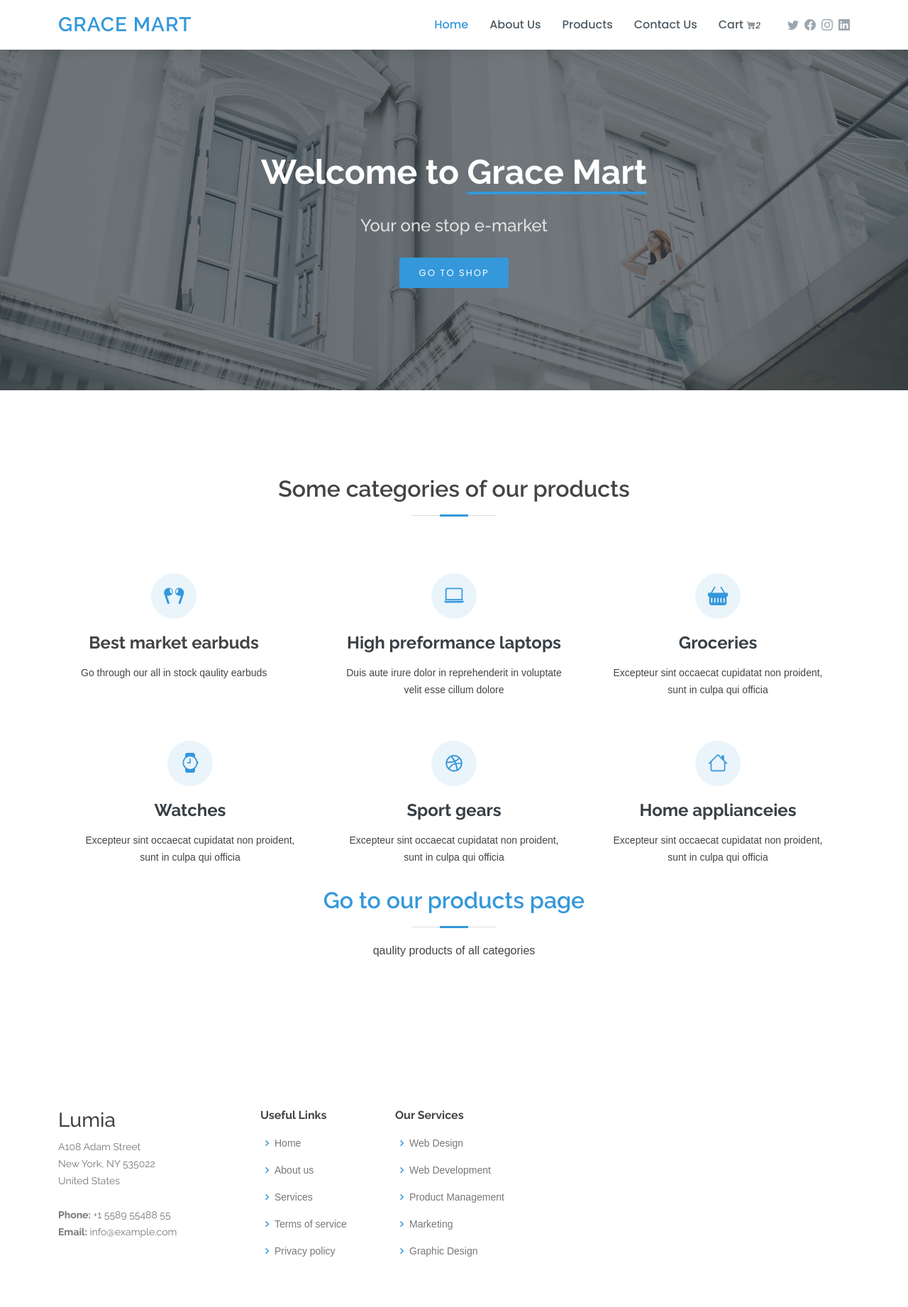
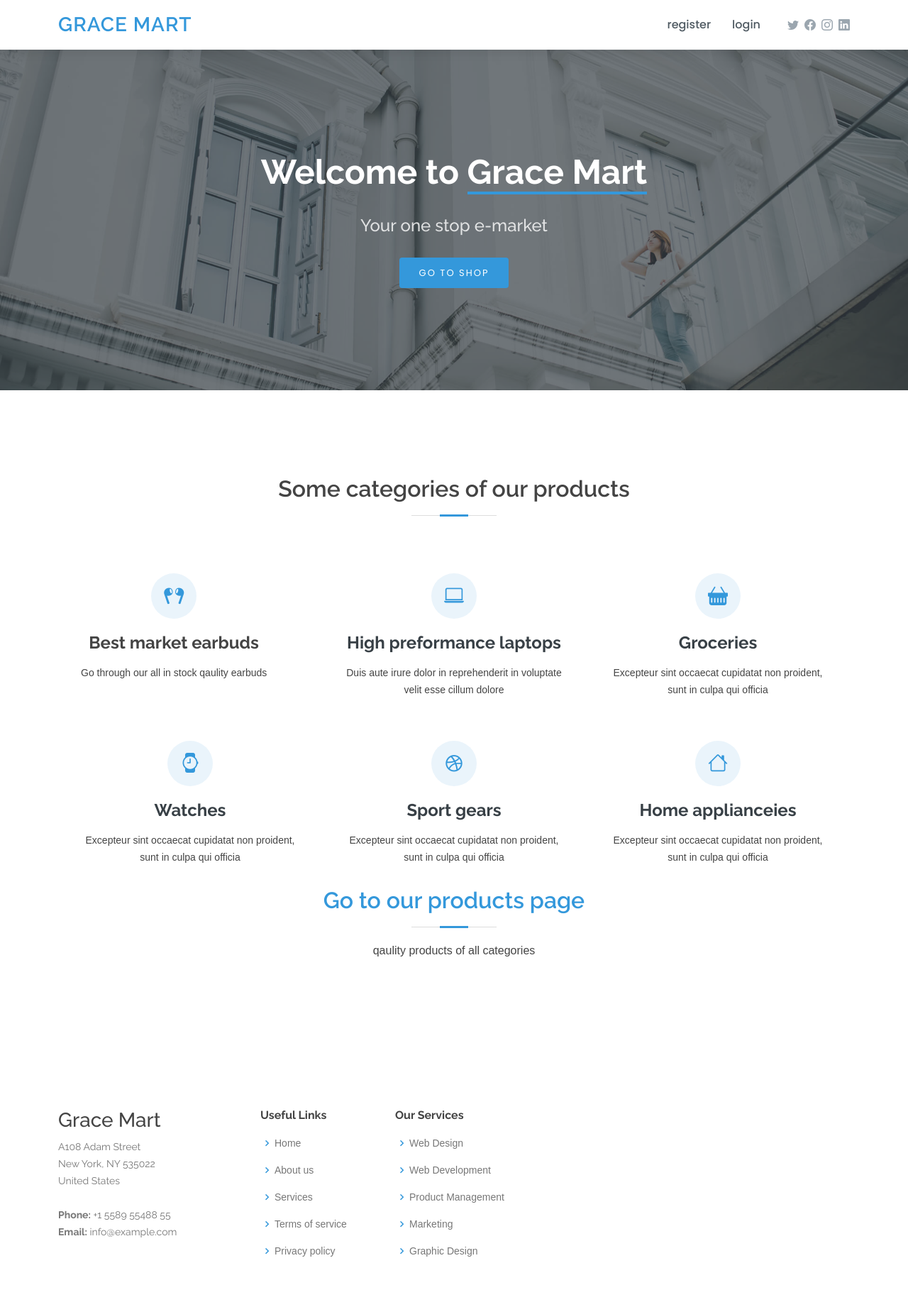
Before and after one commit to Abas-dev/e-Comm, a Django app: template templates/index.html in a window 1280 px wide. Shown: the whole page at 71% size. Run offline with Django 3.2, Linux system fonts and the light colour scheme; the template is opened without the code that fills it, so the values that code supplies are empty; some libraries are stand-ins or nearby versions.

Commit message:
added restrictions

```diff
--- a/authUser/views.py
+++ b/authUser/views.py
@@ -5,6 +5,8 @@ from django.contrib.auth.forms import UserCreationForm
 from django.contrib.auth.models import User
 from django.contrib import messages
 from django.shortcuts import redirect
+from django.contrib.auth.mixins import LoginRequiredMixin
+
 
 
 class LoginUserView(LoginView):
@@ -18,7 +20,7 @@ class LoginUserView(LoginView):
         messages.success(request,'you have logged in to your account')
         return super().post(request, *args, **kwargs)
 
-class LogoutUserView(LogoutView):
+class LogoutUserView(LoginRequiredMixin,LogoutView):
     next_page = 'auth:login'
 
 class CreateUserView(CreateView):
--- a/eComm/settings.py
+++ b/eComm/settings.py
@@ -129,5 +129,5 @@ STATICFILES_DIRS = [
 
 DEFAULT_AUTO_FIELD = 'django.db.models.BigAutoField'
 
-LOGIN_URL = 'base:login'
+LOGIN_URL = 'auth:login'
 LOGIN_REDIRECT_URL = 'base:homePage'
--- a/templates/base.html
+++ b/templates/base.html
@@ -49,11 +49,19 @@
 
       <nav id="navbar" class="navbar order-last order-lg-0">
         <ul>
-          <li><a class="nav-link scrollto active" href="{% url 'base:homePage' %}">Home</a></li>
-          <li><a class="nav-link scrollto" href="{% url 'base:aboutPage' %}">About Us</a></li>
-          <li><a class="nav-link scrollto" href="{% url 'base:productPage' %}">Products</a></li>
-          <li><a class="nav-link scrollto" href="{% url 'base:homePage' %}">Contact Us</a></li>
-          <li><a class="nav-link scrollto " href="{% url 'base:homePage' %}">Cart<i class="bi bi-cart4"><span class="cart-count">2</span></i></a></li>
+
+          {% if request.user.is_authenticated %}
+            <li><a class="nav-link scrollto active" href="{% url 'base:homePage' %}">Home</a></li>
+            <li><a class="nav-link scrollto" href="{% url 'base:aboutPage' %}">About Us</a></li>
+            <li><a class="nav-link scrollto" href="{% url 'base:productPage' %}">Products</a></li>
+            <li><a class="nav-link scrollto" href="{% url 'base:homePage' %}">Contact Us</a></li>
+            <li><a class="nav-link scrollto " href="{% url 'base:homePage' %}">Cart<i class="bi bi-cart4"><span class="cart-count">2</span></i></a></li>
+            <li><a class="nav-link scrollto" href="{% url 'auth:logout' %}">logout</a></li>
+          {% else %}
+            <li><a class="nav-link scrollto" href="{% url 'auth:register' %}">register</a></li>
+            <li><a class="nav-link scrollto" href="{% url 'auth:login' %}">login</a></li>
+          {% endif %}
+
         </ul>
         <i class="bi bi-list mobile-nav-toggle"></i>
       </nav><!-- .navbar -->
@@ -91,7 +99,7 @@
         <div class="row">
 
           <div class="col-lg-3 col-md-6 footer-contact">
-            <h3>Lumia</h3>
+            <h3>Grace Mart</h3>
             <p>
               A108 Adam Street <br>
               New York, NY 535022<br>
--- a/templates/index.html
+++ b/templates/index.html
@@ -3,7 +3,12 @@
   <!-- ======= Hero Section ======= -->
 <section id="hero" class="d-flex flex-column justify-content-center align-items-center">
   <div class="container text-center text-md-left" data-aos="fade-up">
-    <h1>Welcome to <span>Grace Mart</span></h1> <br>
+    {% if request.user.is_authenticated %}
+      <h1>Welcome to <span>Grace Mart </span>{{request.user}}</h1> <br>
+    {% else %}
+      <h1>Welcome to <span>Grace Mart </span></h1> <br>
+    {% endif %}
+
     <h2> Your one stop e-market</h2>
     <a href="#" class="btn-get-started scrollto">Go to shop</a>
 
--- a/templates/login.html
+++ b/templates/login.html
@@ -21,7 +21,7 @@
         </div>
 
         <input type="submit" class="btn btn-primary btn-large btn-block" placeholder="Login account">
-        <a class="login-link" href="#">Create an account</a>
+        <a class="login-link" href="{% url 'auth:register' %}">Create an account</a>
       </div>
     </div>
   </div>
```
Also changed, not shown: baseApp/views.py (+6 -3 lines).
